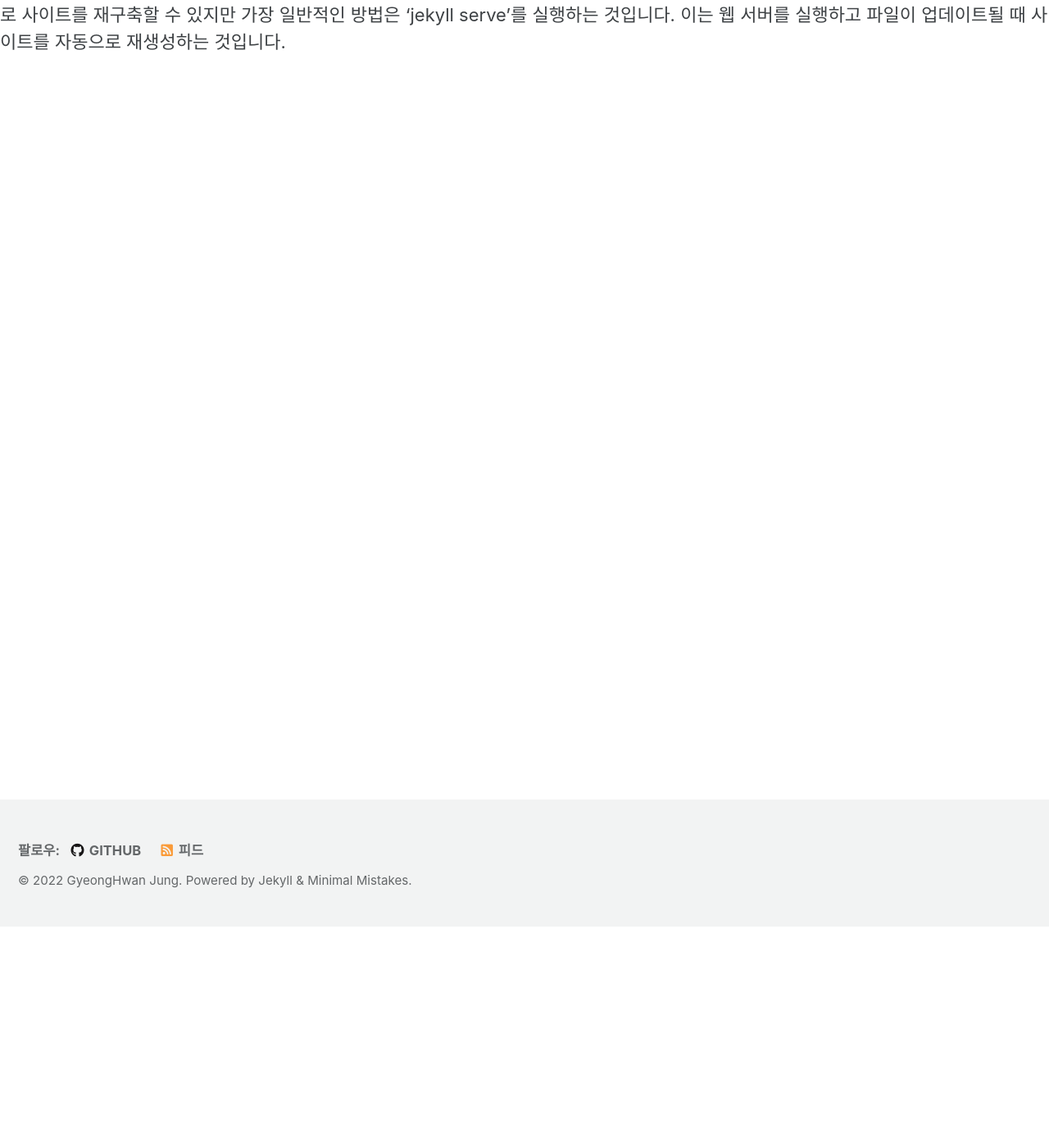
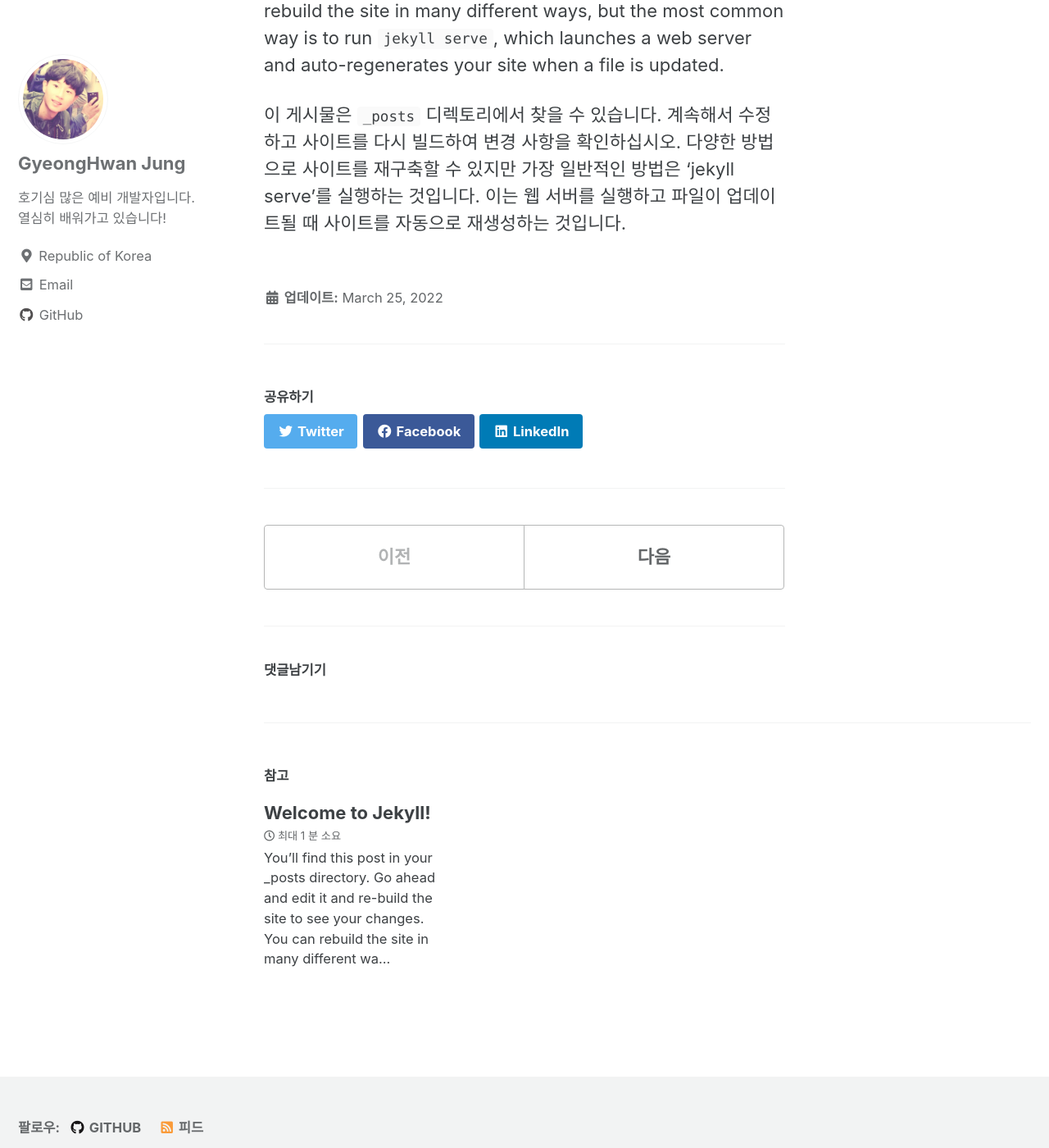
Before and after one commit to GyeongHwanJung/GyeongHwanJung.github.io, a Jekyll site: the page built from _posts/2022-03-25-korean-readability-test.markdown, in a window 1280 px wide and 1400 px high, scrolled down 270 px. Shown: the whole window at 82% size. Built offline with Jekyll 4.4.1, drawn with Linux system fonts in a browser that asks for light colours; cached includes are drawn as plain includes; comment, search, counter and statistics services are not loaded; some of the changed lines change nothing that is shown.

Commit message:
Update 2022-03-25-korean-readability-test.markdown

```diff
--- a/_posts/2022-03-25-korean-readability-test.markdown
+++ b/_posts/2022-03-25-korean-readability-test.markdown
@@ -1,8 +1,6 @@
 ---
 title: 한글 가독성 테스트
 key: korean readability test
-layout: default
-comments: true
 ---
 
 You’ll find this post in your `_posts` directory. Go ahead and edit it and re-build the site to see your changes. You can rebuild the site in many different ways, but the most common way is to run `jekyll serve`, which launches a web server and auto-regenerates your site when a file is updated.
```
